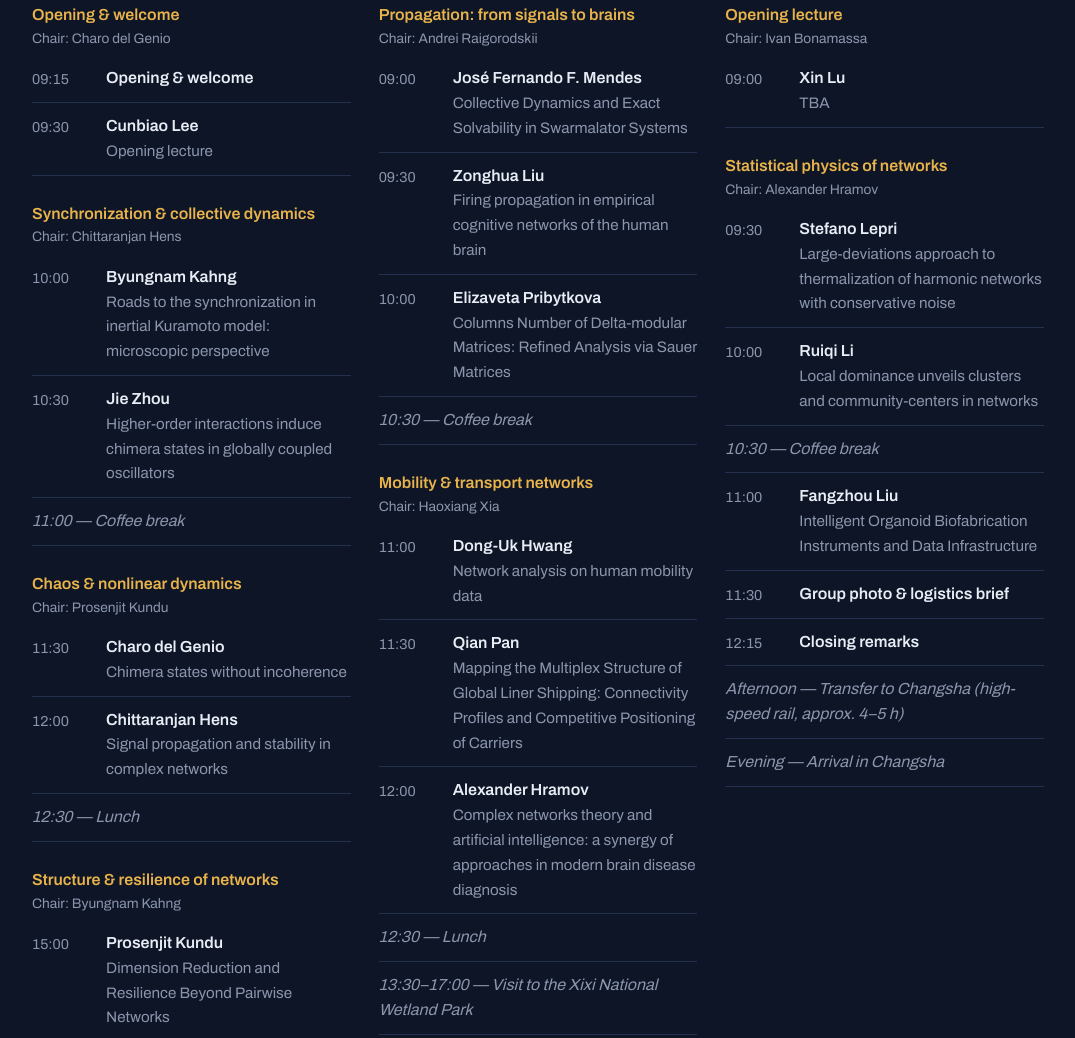
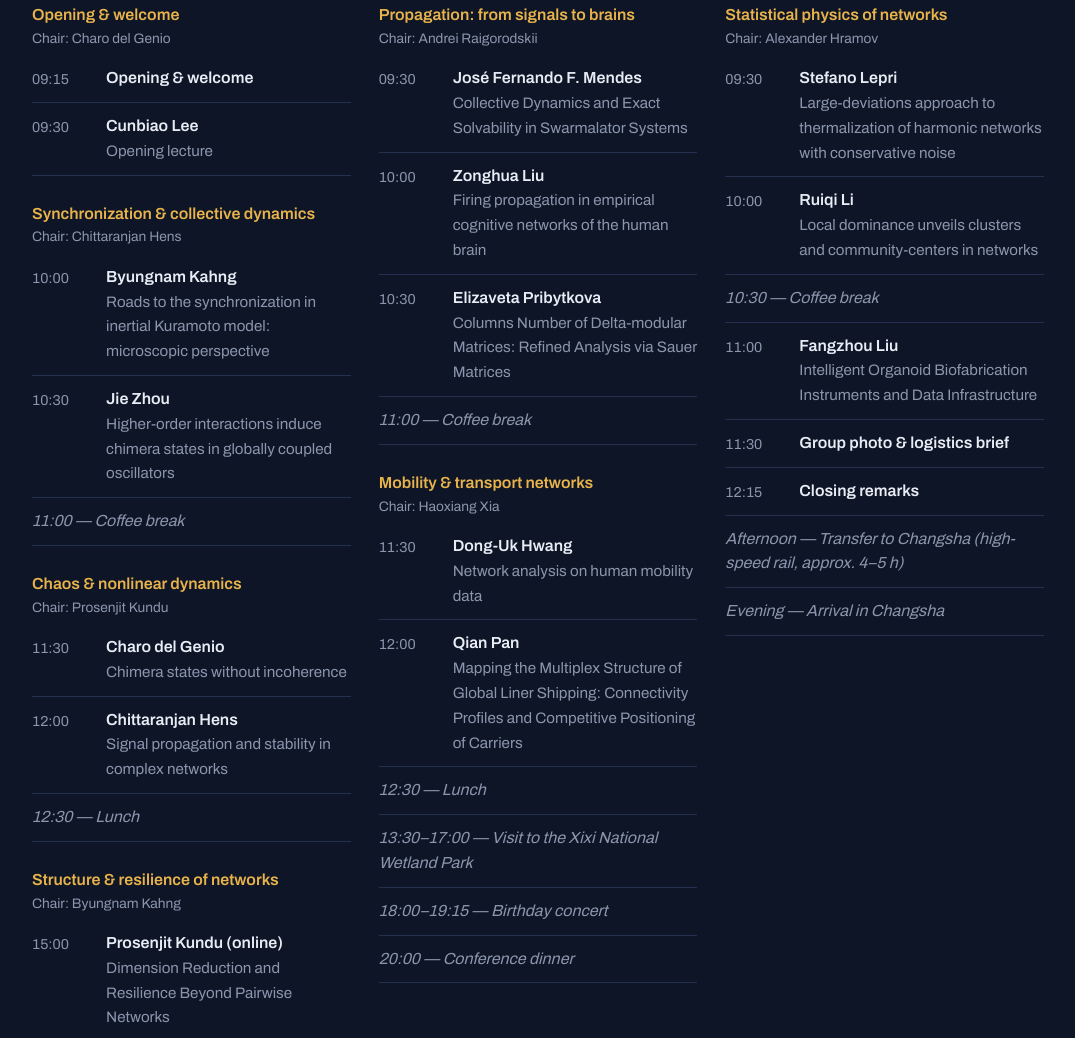
Before and after one commit to boccaletti60asia/boccaletti60asia.github.io, a plain HTML site: page index.html in a window 1280 px wide. Shown: the part 1644-2682 px from the top of the page, without its empty margins (102-1177 px from the left). Drawn offline with Linux system fonts and the light colour scheme.

Commit message:
Oct 21: drop Hramov, start 09:30; Oct 22: drop Xin Lu's opening lecture, start 09:30; Kundu marked online
Co-Authored-By: Claude Fable 5.1 <noreply@anthropic.com>

```diff
--- a/index.html
+++ b/index.html
@@ -75,7 +75,7 @@
         <div class="talk"><span class="t">12:00</span><span><span class="who">Chittaranjan Hens</span><br><span class="title">Signal propagation and stability in complex networks</span></span></div>
         <div class="break">12:30 — Lunch</div>
         <p class="session">Structure &amp; resilience of networks <span class="chair">Chair: Byungnam Kahng</span></p>
-        <div class="talk"><span class="t">15:00</span><span><span class="who">Prosenjit Kundu</span><br><span class="title">Dimension Reduction and Resilience Beyond Pairwise Networks</span></span></div>
+        <div class="talk"><span class="t">15:00</span><span><span class="who">Prosenjit Kundu (online)</span><br><span class="title">Dimension Reduction and Resilience Beyond Pairwise Networks</span></span></div>
         <div class="talk"><span class="t">15:30</span><span><span class="who">Daniil Musatov</span><br><span class="title">Social networks as layered hypergraphs</span></span></div>
         <div class="break">16:00 — Coffee break</div>
         <p class="session">Structure &amp; resilience of networks (cont.) <span class="chair">Chair: Jun Zhang</span></p>
@@ -88,14 +88,13 @@
       <div class="day">
         <h3>Day 2 — Wednesday, October 21</h3>
         <p class="session">Propagation: from signals to brains <span class="chair">Chair: Andrei Raigorodskii</span></p>
-        <div class="talk"><span class="t">09:00</span><span><span class="who">José Fernando F. Mendes</span><br><span class="title">Collective Dynamics and Exact Solvability in Swarmalator Systems</span></span></div>
-        <div class="talk"><span class="t">09:30</span><span><span class="who">Zonghua Liu</span><br><span class="title">Firing propagation in empirical cognitive networks of the human brain</span></span></div>
-        <div class="talk"><span class="t">10:00</span><span><span class="who">Elizaveta Pribytkova</span><br><span class="title">Columns Number of Delta-modular Matrices: Refined Analysis via Sauer Matrices</span></span></div>
-        <div class="break">10:30 — Coffee break</div>
+        <div class="talk"><span class="t">09:30</span><span><span class="who">José Fernando F. Mendes</span><br><span class="title">Collective Dynamics and Exact Solvability in Swarmalator Systems</span></span></div>
+        <div class="talk"><span class="t">10:00</span><span><span class="who">Zonghua Liu</span><br><span class="title">Firing propagation in empirical cognitive networks of the human brain</span></span></div>
+        <div class="talk"><span class="t">10:30</span><span><span class="who">Elizaveta Pribytkova</span><br><span class="title">Columns Number of Delta-modular Matrices: Refined Analysis via Sauer Matrices</span></span></div>
+        <div class="break">11:00 — Coffee break</div>
         <p class="session">Mobility &amp; transport networks <span class="chair">Chair: Haoxiang Xia</span></p>
-        <div class="talk"><span class="t">11:00</span><span><span class="who">Dong-Uk Hwang</span><br><span class="title">Network analysis on human mobility data</span></span></div>
-        <div class="talk"><span class="t">11:30</span><span><span class="who">Qian Pan</span><br><span class="title">Mapping the Multiplex Structure of Global Liner Shipping: Connectivity Profiles and Competitive Positioning of Carriers</span></span></div>
-        <div class="talk"><span class="t">12:00</span><span><span class="who">Alexander Hramov</span><br><span class="title">Complex networks theory and artificial intelligence: a synergy of approaches in modern brain disease diagnosis</span></span></div>
+        <div class="talk"><span class="t">11:30</span><span><span class="who">Dong-Uk Hwang</span><br><span class="title">Network analysis on human mobility data</span></span></div>
+        <div class="talk"><span class="t">12:00</span><span><span class="who">Qian Pan</span><br><span class="title">Mapping the Multiplex Structure of Global Liner Shipping: Connectivity Profiles and Competitive Positioning of Carriers</span></span></div>
         <div class="break">12:30 — Lunch</div>
         <div class="break">13:30–17:00 — Visit to the Xixi National Wetland Park</div>
         <div class="break">18:00–19:15 — Birthday concert</div>
@@ -104,8 +103,6 @@
 
       <div class="day">
         <h3>Day 3 — Thursday, October 22</h3>
-        <p class="session">Opening lecture <span class="chair">Chair: Ivan Bonamassa</span></p>
-        <div class="talk"><span class="t">09:00</span><span><span class="who">Xin Lu</span><br><span class="title">TBA</span></span></div>
         <p class="session">Statistical physics of networks <span class="chair">Chair: Alexander Hramov</span></p>
         <div class="talk"><span class="t">09:30</span><span><span class="who">Stefano Lepri</span><br><span class="title">Large-deviations approach to thermalization of harmonic networks with conservative noise</span></span></div>
         <div class="talk"><span class="t">10:00</span><span><span class="who">Ruiqi Li</span><br><span class="title">Local dominance unveils clusters and community-centers in networks</span></span></div>
```
